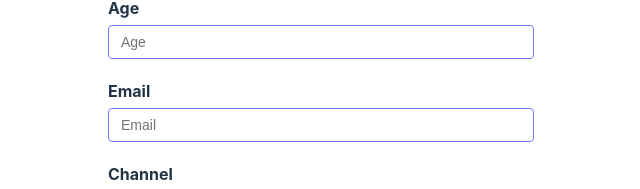
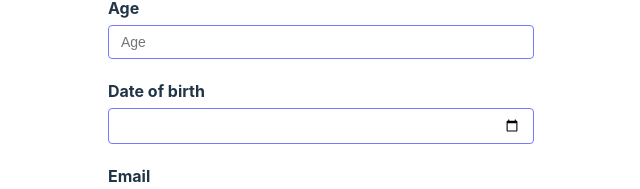
Before and after one commit to hasse0303/react-hook-form, a React (Vite) app: page / in a window 1280 px wide. Shown: the part 119-308 px from the top of the page, without its empty margins (319-959 px from the left). Built offline with nearby package versions, Linux system fonts and the light colour scheme; no server answers.

Commit message:
Date value

```diff
--- a/src/components/YouTubeForm.tsx
+++ b/src/components/YouTubeForm.tsx
@@ -11,7 +11,8 @@ type FormValue = {
     },
     phoneNumbers: string[],
     phNumbers: { number: string}[],
-    age: number
+    age: number,
+    dob: Date
 }
 
 export const YouTubeForm = () => {
@@ -30,7 +31,8 @@ export const YouTubeForm = () => {
                 },
                 phoneNumbers: ['', ''],
                 phNumbers: [{ number: '' }],
-                age: 0
+                age: 0,
+                dob: new Date()
             }
         }
     });
@@ -69,7 +71,19 @@ export const YouTubeForm = () => {
                         message: 'Age is required'
                     }
                 })} />
-                <p className="error">{errors.username?.message}</p>
+                <p className="error">{errors.age?.message}</p>
+            </div>
+
+            <div className="form-control">
+                <label htmlFor="dob">Date of birth</label>
+                <input type="date" placeholder="Date of birth" id='dob' {...register('dob', {
+                    valueAsDate: true,
+                    required: {
+                        value: true,
+                        message: 'Date of birth is required'
+                    }
+                })} />
+                <p className="error">{errors.dob?.message}</p>
             </div>
 
             <div className="form-control">
```
